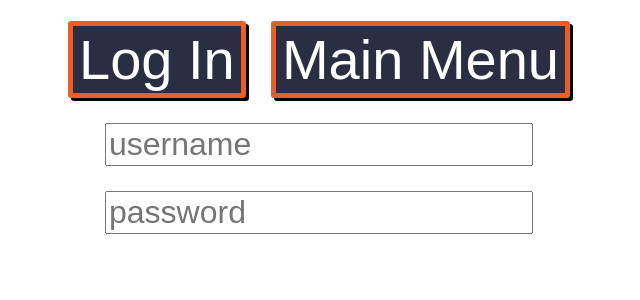
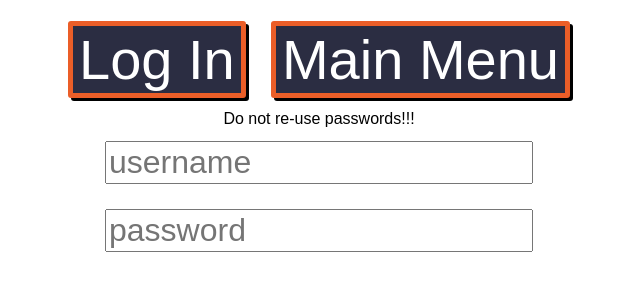
Before and after one commit to leo-mj/wordle-guess-marker, a React (Create React App) app: page / in a window 1280 px wide. Both pictures are taken after a click on the button "Register". Shown: the top 300 px of the page, without its empty margins (321-961 px from the left). Built offline with nearby package versions, Linux system fonts and the light colour scheme.

Commit message:
Added warning about reusing passwords

```diff
--- a/src/components/register-or-login/Register.tsx
+++ b/src/components/register-or-login/Register.tsx
@@ -22,6 +22,7 @@ export function Register({ states }: PropsMainPages): JSX.Element {
   };
   return (
     <div className="login-interface">
+      Do not re-use passwords!!!
       <input
         type="text"
         onChange={(e) => setUser(e.target.value)}
```
